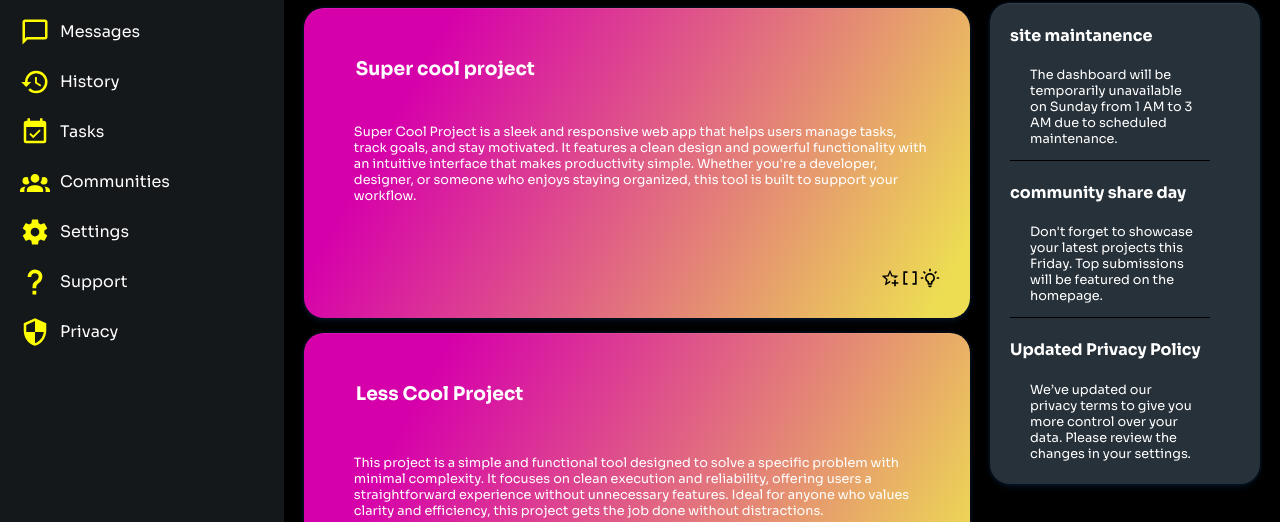
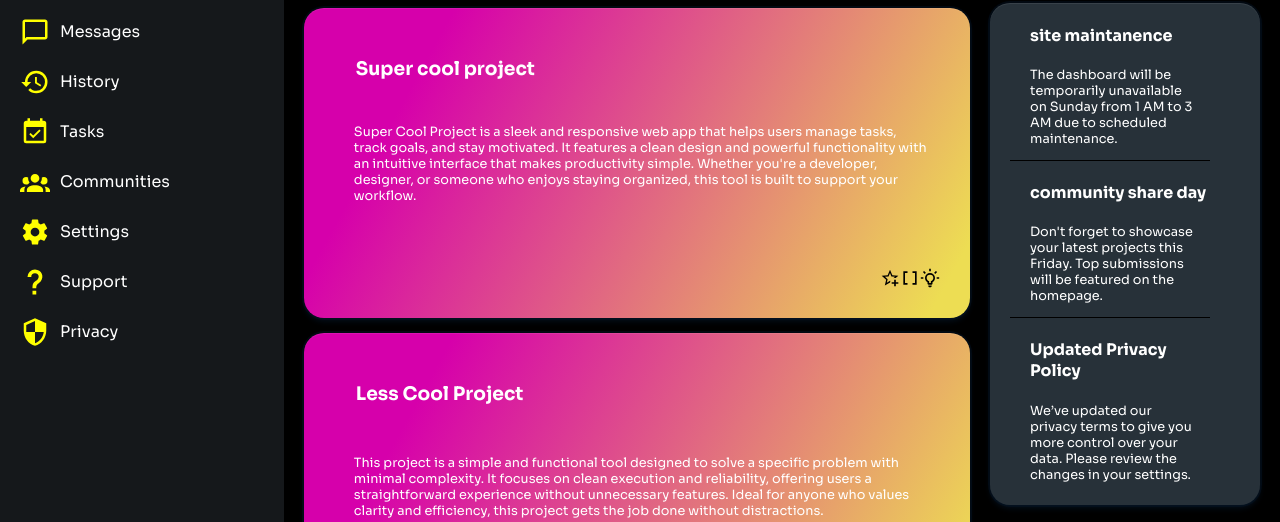
Before and after one commit to ShajidShahriar/admin-dashboard, a plain HTML site: page index.html in a window 1280 px wide. Shown: the part 198-720 px from the top of the page. Drawn offline with Linux system fonts and the light colour scheme.

Commit message:
change announcement title padding

```diff
--- a/style.css
+++ b/style.css
@@ -275,6 +275,9 @@ input:not(:placeholder-shown)+label {
   flex-direction: column;
   gap: 15px;
 }
+.announcement h4{
+  padding-left: 20px;
+}
 
 .announcement .card {
   display: flex;
```
